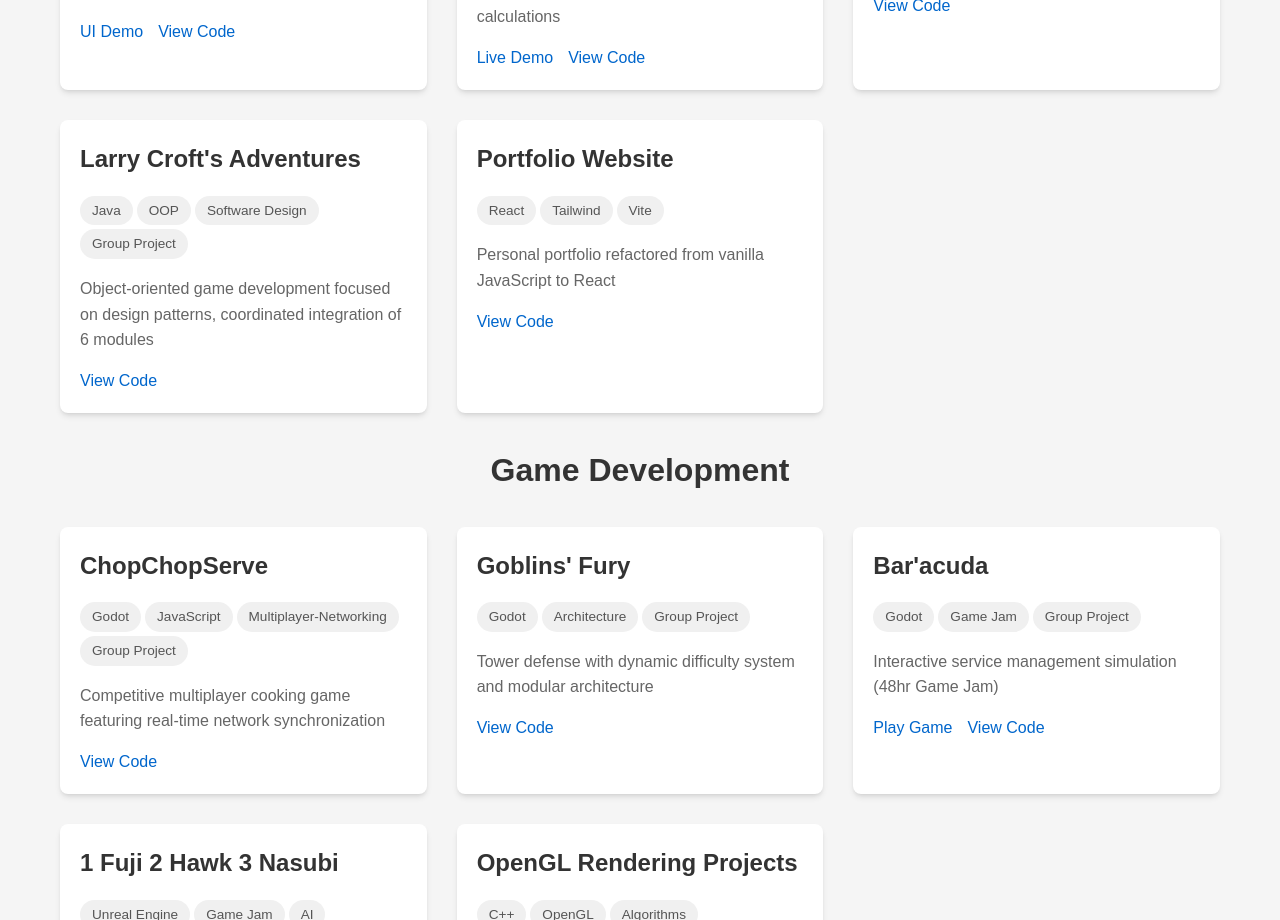
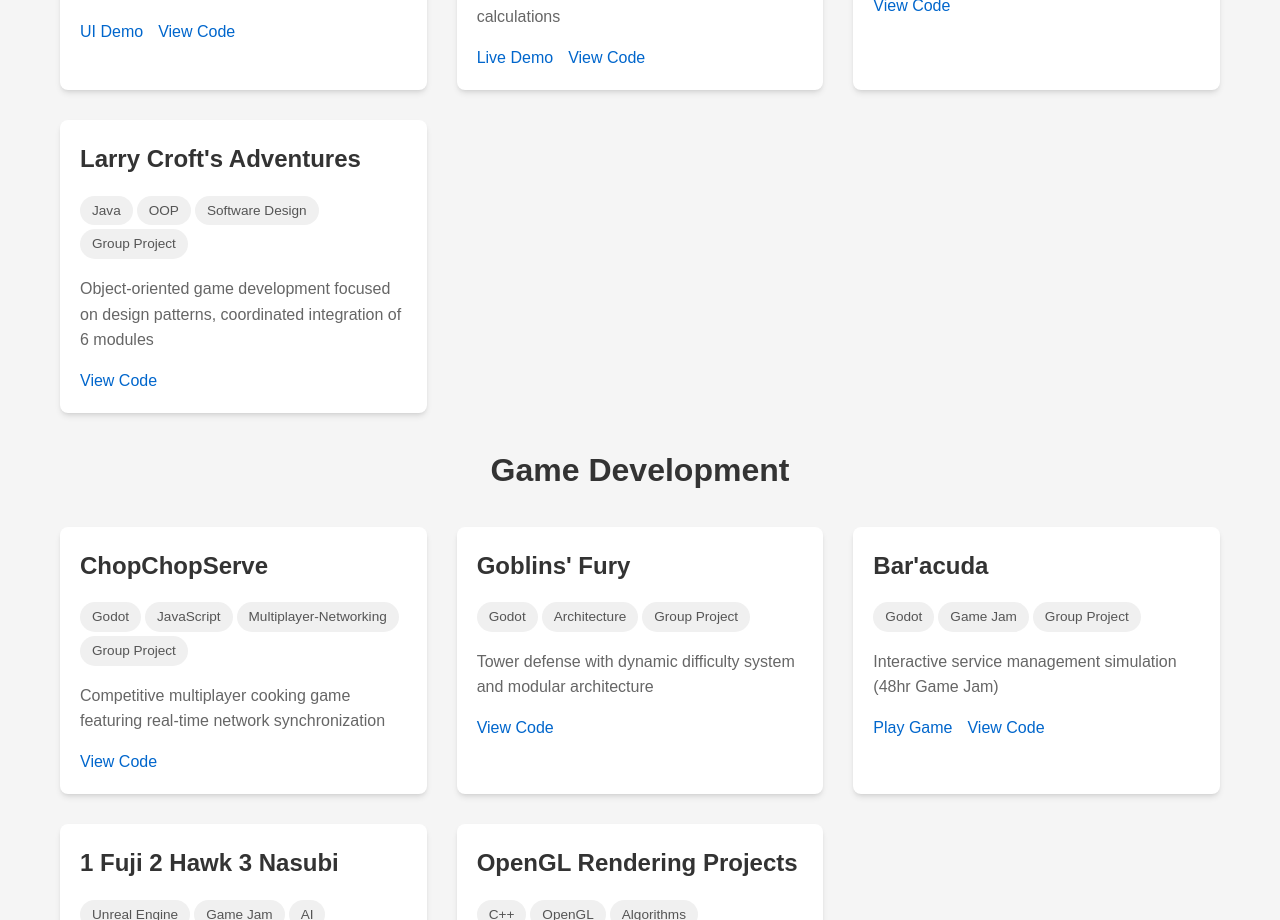
Before and after one commit to NagareNegishi/NagareNegishi.github.io, a React (Vite) app: page / in a window 1280 px wide. Shown: the part 1340-2260 px from the top of the page. Built offline with nearby package versions, Linux system fonts and the light colour scheme.

Commit message:
remove Portfolio

```diff
--- a/src/data/projects.js
+++ b/src/data/projects.js
@@ -37,15 +37,6 @@ export const softwareProjects = [
     description: "Object-oriented game development focused on design patterns, coordinated integration of 6 modules",
     links: {
         github: "https://github.com/NagareNegishi/LarryCroftsAdventures"
-    }
-    },
-    {
-    id: 5,
-    title: "Portfolio Website",
-    tags: ["React", "Tailwind", "Vite"],
-    description: "Personal portfolio refactored from vanilla JavaScript to React",
-    links: {
-        github: "https://github.com/NagareNegishi/NagareNegishi.github.io"
     }
     }
 ];
```
